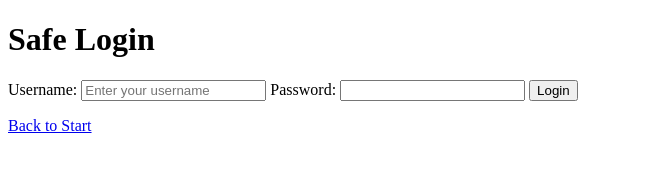
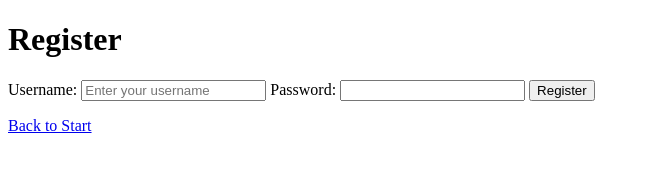
Before and after one commit to ericsawin/ITIS_3200_FinalProject, a website: page public/safe-login.html in a window 1280 px wide. Shown: the whole page, without its empty margins (0-650 px from the left). Drawn offline with Linux system fonts and the light colour scheme.

Commit message:
Update safe-login.html

```diff
--- a/public/safe-login.html
+++ b/public/safe-login.html
@@ -4,9 +4,8 @@
     <title>Register</title>
   </head>
   <body>
-    <script src="app.js"></script>
-    <form id="safeLoginForm">
-      <h1 class="safe-title">Safe Login</h1>
+    <form id="registerForm">
+      <h1>Register</h1>
 
       <label for="username">Username:</label>
       <input
@@ -26,7 +25,7 @@
         minlength="8"
       />
 
-      <button type="submit">Login</button>
+      <button type="submit">Register</button>
     </form>
 
     <pre id="message"></pre>
@@ -34,5 +33,7 @@
     <p>
       <a href="index.html">Back to Start</a>
     </p>
+
+    <script src="app.js"></script>
   </body>
 </html>
```
